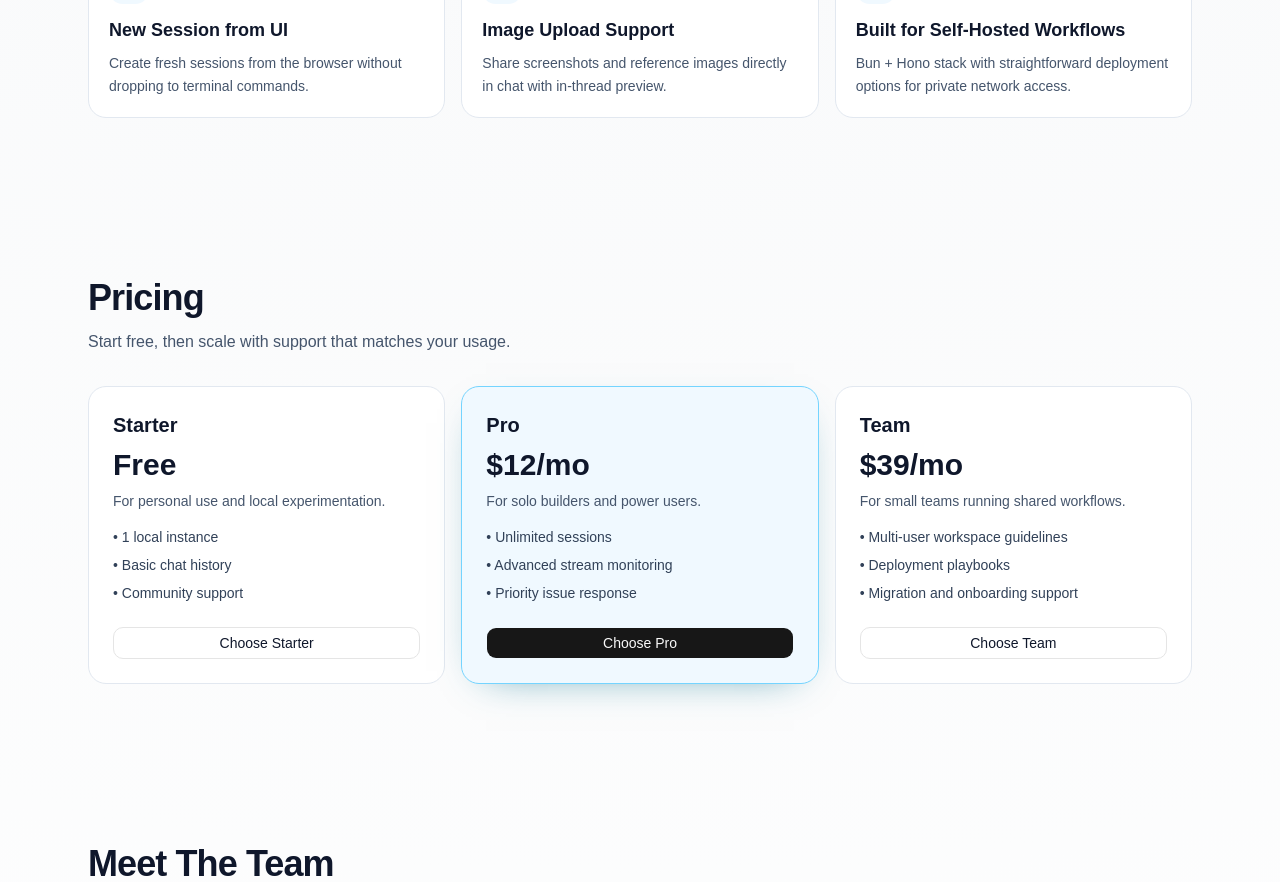
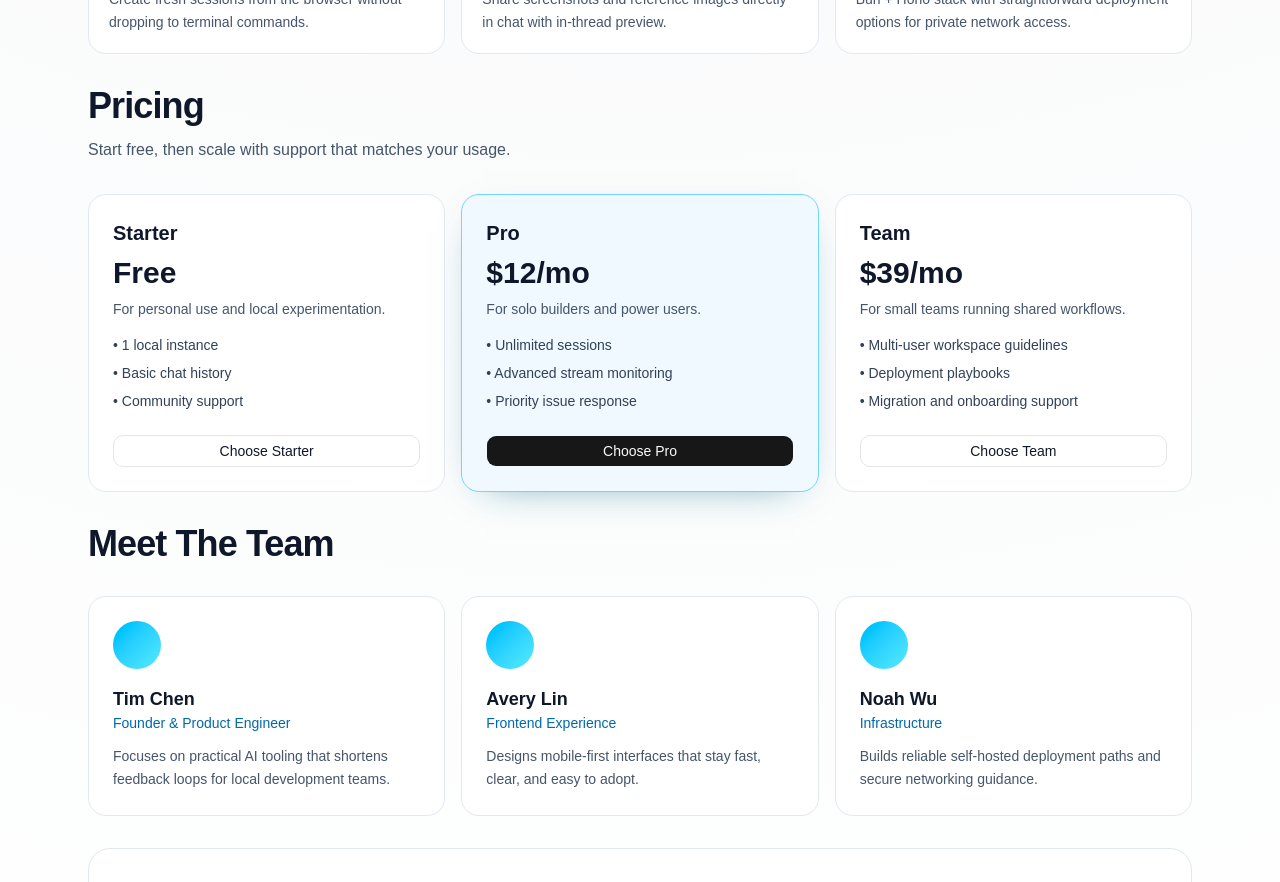
Before and after one commit to timstudent01/easy-deploy, a React (Vite) app: page / in a window 1280 px wide. Shown: the part 1693-2575 px from the top of the page. Built offline with nearby package versions, Linux system fonts and the light colour scheme.

Commit message:
refactor: add container component and simplify main layout spacing

```diff
--- a/src/App.tsx
+++ b/src/App.tsx
@@ -1,4 +1,5 @@
 import { useMemo, useState } from 'react'
+import { Container } from '@/components/container'
 import { IntlProvider } from 'react-intl'
 import HeroTextBlock from '@/components/HeroTextBlock'
 import { Contact } from '@/components/sections/contact'
@@ -21,14 +22,15 @@ function App() {
     <IntlProvider locale={locale} messages={messages[locale]}>
       <div className="min-h-screen bg-[radial-gradient(circle_at_top,#e8f3ff_0%,#f9fafb_45%,#ffffff_100%)] text-slate-900">
         <Navbar repoUrl={repoUrl} locale={locale} onLocaleChange={setLocale} />
+        <main id="top" className="w-full">
           <HeroTextBlock />
-
-        <main id="top" className="mx-auto w-full max-w-6xl px-4 md:px-6">
+          <Container>
             <DemoVideo />
             <Features features={features} />
             <Pricing plans={plans} />
             <Team members={teamMembers} />
             <Contact repoUrl={repoUrl} />
+          </Container>
         </main>
 
         <Footer repoUrl={repoUrl} />
--- /dev/null
+++ b/src/components/container.tsx
@@ -0,0 +1,5 @@
+import type { PropsWithChildren } from 'react'
+
+export function Container({ children }: PropsWithChildren) {
+  return <div className="mx-auto w-full max-w-6xl px-4 md:px-6">{children}</div>
+}
--- a/src/components/sections/contact.tsx
+++ b/src/components/sections/contact.tsx
@@ -8,7 +8,7 @@ type ContactProps = {
 
 export function Contact({ repoUrl }: ContactProps) {
   return (
-    <section id="contact" className="py-14 md:py-20">
+    <section id="contact" className="py-4">
       <div className="rounded-3xl border border-slate-200 bg-white p-8 md:p-10">
         <h2 className="text-3xl font-semibold tracking-tight md:text-4xl">
           <FormattedMessage id="contact.title" />
--- a/src/components/sections/demo-video.tsx
+++ b/src/components/sections/demo-video.tsx
@@ -2,7 +2,7 @@ import { FormattedMessage } from 'react-intl'
 
 export function DemoVideo() {
   return (
-    <section className="pb-8">
+    <section className="py-4">
       <div className="rounded-3xl border border-slate-200 bg-white p-5 md:p-6">
         <h2 className="text-2xl font-semibold tracking-tight md:text-3xl">
           <FormattedMessage id="video.title" />
--- a/src/components/sections/features.tsx
+++ b/src/components/sections/features.tsx
@@ -28,7 +28,7 @@ const featureIcons = [
 
 export function Features({ features }: FeaturesProps) {
   return (
-    <section id="features" className="py-14 md:py-20">
+    <section id="features" className="py-4">
       <h2 className="text-3xl font-semibold tracking-tight md:text-4xl">
         <FormattedMessage id="features.title" />
       </h2>
--- a/src/components/sections/pricing.tsx
+++ b/src/components/sections/pricing.tsx
@@ -15,7 +15,7 @@ type PricingProps = {
 
 export function Pricing({ plans }: PricingProps) {
   return (
-    <section id="pricing" className="py-14 md:py-20">
+    <section id="pricing" className="py-4">
       <h2 className="text-3xl font-semibold tracking-tight md:text-4xl">
         <FormattedMessage id="pricing.title" />
       </h2>
--- a/src/components/sections/team.tsx
+++ b/src/components/sections/team.tsx
@@ -12,7 +12,7 @@ type TeamProps = {
 
 export function Team({ members }: TeamProps) {
   return (
-    <section id="team" className="py-14 md:py-20">
+    <section id="team" className="py-4">
       <h2 className="text-3xl font-semibold tracking-tight md:text-4xl">
         <FormattedMessage id="team.title" />
       </h2>
```
Lines whose indentation alone changed are shown as unchanged.
